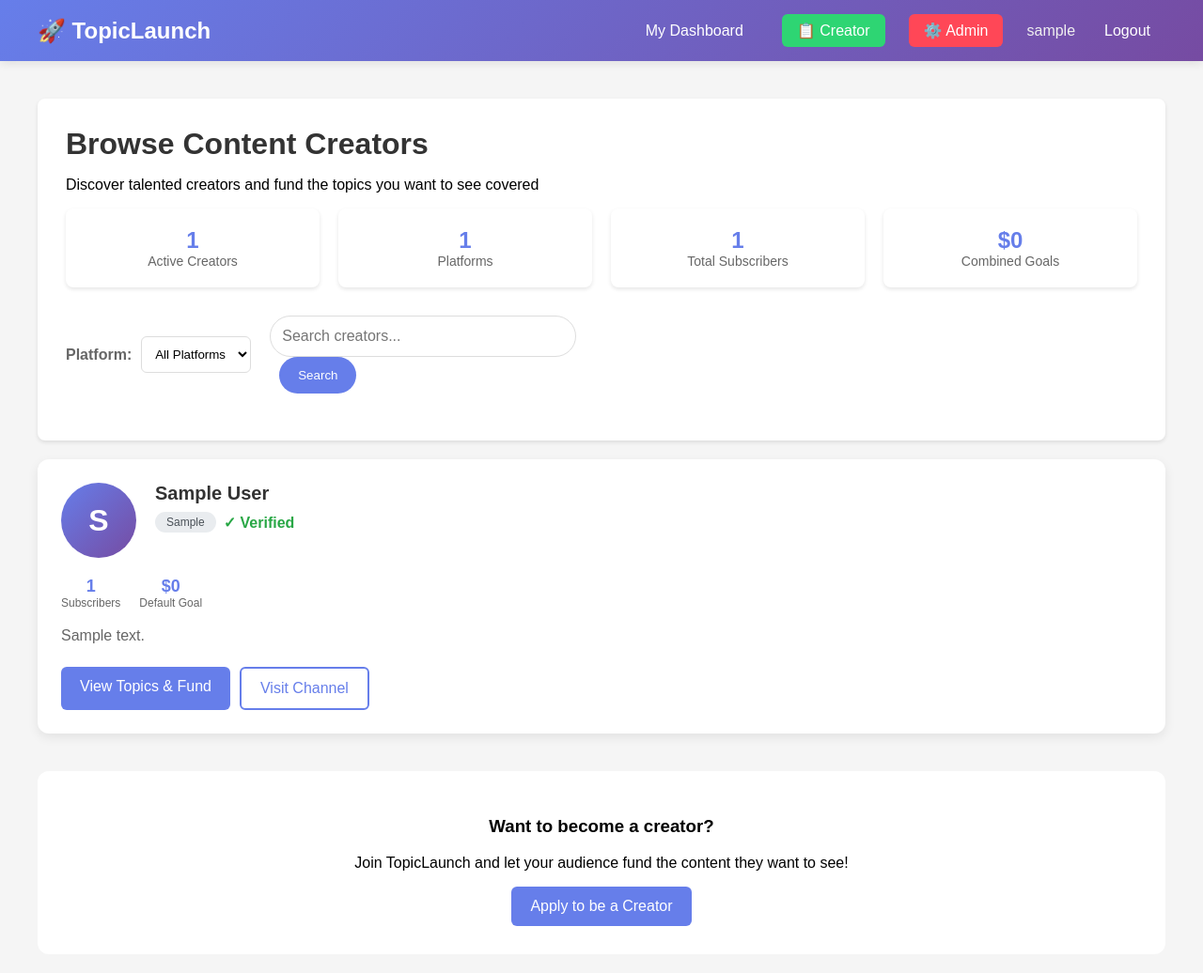
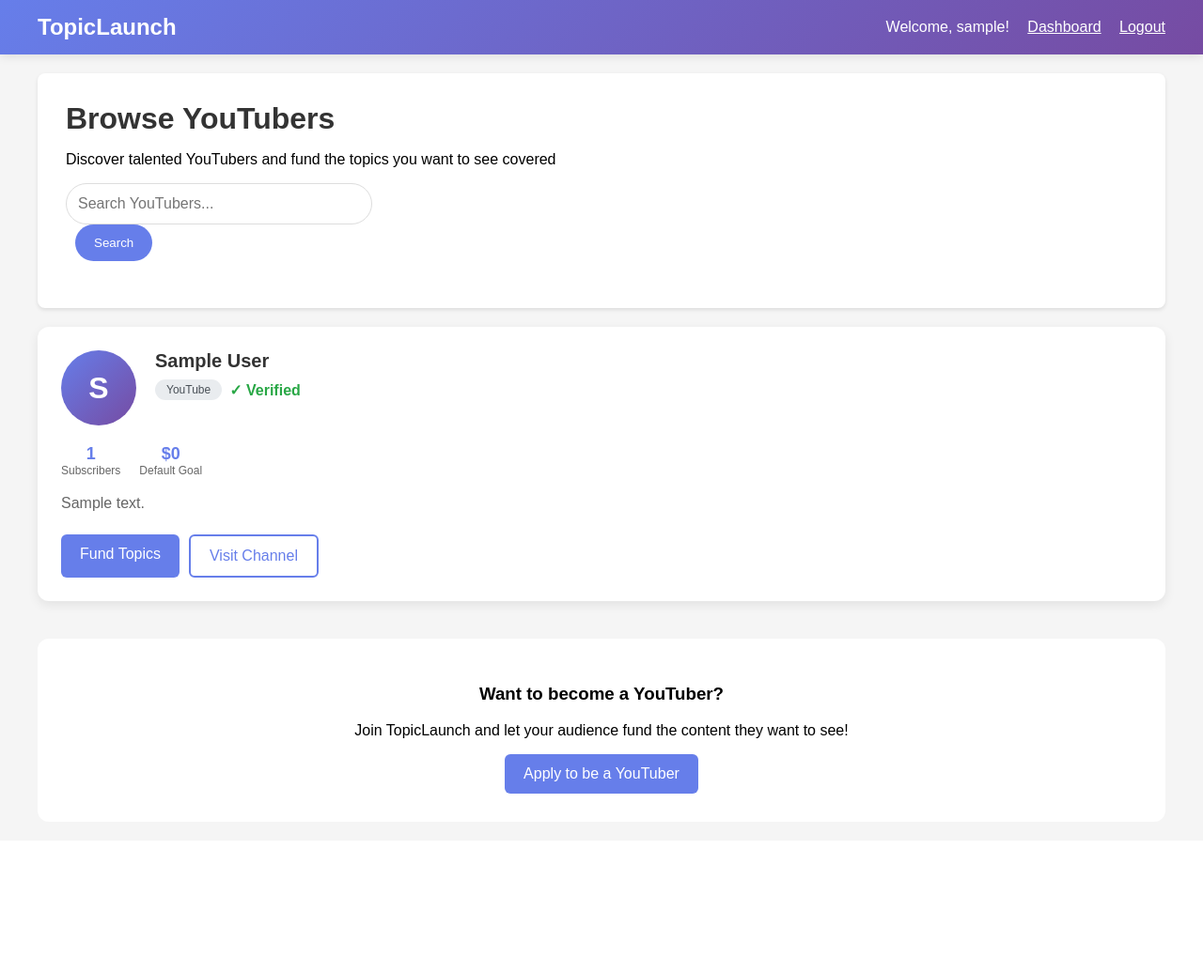
Before and after one commit to jaylenmareko/topic-funding, a PHP site: page /creators/index.php in a window 1280 px wide. Shown: the whole page at 94% size. After the commit the page ends 845 px from the top, so only its background shows below. Run offline with PHP 8.4, Linux system fonts and the light colour scheme; the visitor is signed in with stand-in values (Sample User, id 1); tables that the repository leaves empty or names only in its code hold one stand-in row (values such as "Sample post").

Commit message:
Update index.php

```diff
--- a/creators/index.php
+++ b/creators/index.php
@@ -1,8 +1,7 @@
 <?php
-// creators/index.php - Browse creators with simplified navigation
+// creators/index.php - Simplified browse creators page
 session_start();
 require_once '../config/database.php';
-require_once '../config/navigation.php';
 
 try {
     $helper = new DatabaseHelper();
@@ -13,41 +12,100 @@ try {
 
 // Simple search functionality
 $search = isset($_GET['search']) ? trim($_GET['search']) : '';
-$platform_filter = isset($_GET['platform']) ? $_GET['platform'] : 'all';
 
-if ($search || $platform_filter !== 'all') {
-    $creators = array_filter($creators, function($creator) use ($search, $platform_filter) {
-        $matches_search = empty($search) ||
-                         stripos($creator->display_name, $search) !== false ||
-                         stripos($creator->bio, $search) !== false;
-
-        $matches_platform = $platform_filter === 'all' ||
-                           $creator->platform_type === $platform_filter;
-
-        return $matches_search && $matches_platform;
+if ($search) {
+    $creators = array_filter($creators, function($creator) use ($search) {
+        return stripos($creator->display_name, $search) !== false ||
+               stripos($creator->bio, $search) !== false;
     });
 }
 
-// Get unique platforms for filter
-$platforms = array_unique(array_column($creators, 'platform_type'));
+// Handle login form
+$login_error = '';
+if ($_POST && isset($_POST['email']) && isset($_POST['password'])) {
+    $email = trim($_POST['email']);
+    $password = $_POST['password'];
+
+    if (!empty($email) && !empty($password)) {
+        $db = new Database();
+        $db->query('SELECT * FROM users WHERE email = :email AND is_active = 1');
+        $db->bind(':email', $email);
+        $user = $db->single();
+
+        if ($user && password_verify($password, $user->password_hash)) {
+            $_SESSION['user_id'] = $user->id;
+            $_SESSION['username'] = $user->username;
+            $_SESSION['full_name'] = $user->full_name;
+            $_SESSION['email'] = $user->email;
+            session_regenerate_id(true);
+            header('Location: ' . $_SERVER['REQUEST_URI']);
+            exit;
+        } else {
+            $login_error = 'Invalid email or password';
+        }
+    }
+}
 ?>
 <!DOCTYPE html>
 <html>
 <head>
-    <title>Browse Creators - TopicLaunch</title>
+    <title>Browse YouTubers - TopicLaunch</title>
     <meta name="viewport" content="width=device-width, initial-scale=1.0">
     <style>
         body { font-family: Arial, sans-serif; margin: 0; padding: 0; background: #f5f5f5; }
+
+        /* Navigation */
+        .topiclaunch-nav {
+            background: linear-gradient(135deg, #667eea 0%, #764ba2 100%);
+            padding: 15px 0;
+            box-shadow: 0 2px 10px rgba(0,0,0,0.1);
+        }
+        .nav-container {
+            max-width: 1200px;
+            margin: 0 auto;
+            display: flex;
+            justify-content: space-between;
+            align-items: center;
+            padding: 0 20px;
+        }
+        .nav-logo {
+            font-size: 24px;
+            font-weight: bold;
+            color: white;
+            text-decoration: none;
+        }
+        .login-form {
+            display: flex;
+            align-items: center;
+            gap: 10px;
+        }
+        .login-input {
+            padding: 8px 12px;
+            border: none;
+            border-radius: 4px;
+            font-size: 14px;
+        }
+        .login-btn {
+            background: white;
+            color: #667eea;
+            padding: 8px 16px;
+            border: none;
+            border-radius: 4px;
+            cursor: pointer;
+            font-weight: bold;
+        }
+        .login-btn:hover { background: #f0f0f0; }
+        .login-error { color: #ff6b6b; font-size: 12px; margin-left: 10px; }
+
         .container { max-width: 1200px; margin: 0 auto; padding: 20px; }
         .header { background: white; padding: 30px; border-radius: 8px; margin-bottom: 20px; box-shadow: 0 2px 4px rgba(0,0,0,0.1); }
         .header h1 { margin: 0 0 15px 0; color: #333; }
+
         .filters { display: flex; gap: 20px; align-items: center; flex-wrap: wrap; margin-bottom: 20px; }
-        .filter-section { display: flex; gap: 10px; align-items: center; }
-        .filter-label { font-weight: bold; color: #666; }
-        .filter-select { padding: 10px; border: 1px solid #ddd; border-radius: 6px; background: white; }
         .search-box { flex: 1; max-width: 300px; }
         .search-box input { width: 100%; padding: 12px; border: 1px solid #ddd; border-radius: 25px; font-size: 16px; }
         .search-box button { background: #667eea; color: white; padding: 12px 20px; border: none; border-radius: 25px; margin-left: 10px; cursor: pointer; }
+
         .creator-grid { display: grid; grid-template-columns: repeat(auto-fit, minmax(380px, 1fr)); gap: 25px; }
         .creator-card { background: white; padding: 25px; border-radius: 12px; box-shadow: 0 4px 12px rgba(0,0,0,0.08); transition: transform 0.3s, box-shadow 0.3s; }
         .creator-card:hover { transform: translateY(-3px); box-shadow: 0 8px 20px rgba(0,0,0,0.15); }
@@ -68,10 +126,6 @@ $platforms = array_unique(array_column($creators, 'platform_type'));
         .btn-outline { background: transparent; color: #667eea; border: 2px solid #667eea; }
         .btn-outline:hover { background: #667eea; color: white; }
         .empty-state { text-align: center; color: #666; padding: 60px 20px; background: white; border-radius: 12px; }
-        .stats-summary { display: grid; grid-template-columns: repeat(auto-fit, minmax(150px, 1fr)); gap: 20px; margin-bottom: 30px; }
-        .summary-card { background: white; padding: 20px; border-radius: 8px; text-align: center; box-shadow: 0 2px 4px rgba(0,0,0,0.1); }
-        .summary-number { font-size: 24px; font-weight: bold; color: #667eea; }
-        .summary-label { color: #666; font-size: 14px; }
         .featured-badge { background: linear-gradient(45deg, #feca57, #ff9ff3); color: white; padding: 4px 8px; border-radius: 12px; font-size: 11px; margin-left: 10px; }
 
         @media (max-width: 768px) {
@@ -80,87 +134,72 @@ $platforms = array_unique(array_column($creators, 'platform_type'));
             .creator-header { flex-direction: column; text-align: center; }
             .filters { flex-direction: column; align-items: stretch; }
             .search-box { max-width: none; }
+            .login-form { flex-direction: column; gap: 5px; }
+            .nav-container { flex-direction: column; gap: 15px; }
         }
     </style>
 </head>
 <body>
-    <?php renderNavigation('browse_creators'); ?>
+    <!-- Navigation -->
+    <nav class="topiclaunch-nav">
+        <div class="nav-container">
+            <a href="../index.php" class="nav-logo">TopicLaunch</a>
+
+            <?php if (!isset($_SESSION['user_id'])): ?>
+                <form method="POST" class="login-form">
+                    <input type="email" name="email" placeholder="Email" class="login-input" required>
+                    <input type="password" name="password" placeholder="Password" class="login-input" required>
+                    <button type="submit" class="login-btn">Login</button>
+                    <?php if ($login_error): ?>
+                        <span class="login-error"><?php echo htmlspecialchars($login_error); ?></span>
+                    <?php endif; ?>
+                </form>
+            <?php else: ?>
+                <div style="color: white;">
+                    Welcome, <?php echo htmlspecialchars($_SESSION['username']); ?>!
+                    <a href="../dashboard/index.php" style="color: white; margin-left: 15px;">Dashboard</a>
+                    <a href="../auth/logout.php" style="color: white; margin-left: 15px;">Logout</a>
+                </div>
+            <?php endif; ?>
+        </div>
+    </nav>
 
     <div class="container">
         <div class="header">
-            <h1>Browse Content Creators</h1>
-            <p>Discover talented creators and fund the topics you want to see covered</p>
+            <h1>Browse YouTubers</h1>
+            <p>Discover talented YouTubers and fund the topics you want to see covered</p>
 
-            <!-- Summary Stats -->
-            <div class="stats-summary">
-                <div class="summary-card">
-                    <div class="summary-number"><?php echo count($creators); ?></div>
-                    <div class="summary-label">Active Creators</div>
-                </div>
-                <div class="summary-card">
-                    <div class="summary-number"><?php echo count($platforms); ?></div>
-                    <div class="summary-label">Platforms</div>
-                </div>
-                <div class="summary-card">
-                    <div class="summary-number"><?php echo number_format(array_sum(array_column($creators, 'subscriber_count'))); ?></div>
-                    <div class="summary-label">Total Subscribers</div>
-                </div>
-                <div class="summary-card">
-                    <div class="summary-number">$<?php echo number_format(array_sum(array_column($creators, 'default_funding_threshold')), 0); ?></div>
-                    <div class="summary-label">Combined Goals</div>
-                </div>
-            </div>
-
-            <!-- Filters -->
+            <!-- Search -->
             <div class="filters">
-                <div class="filter-section">
-                    <span class="filter-label">Platform:</span>
-                    <select class="filter-select" onchange="updateFilters()">
-                        <option value="all" <?php echo $platform_filter === 'all' ? 'selected' : ''; ?>>All Platforms</option>
-                        <?php foreach ($platforms as $platform): ?>
-                            <option value="<?php echo htmlspecialchars($platform); ?>"
-                                    <?php echo $platform_filter === $platform ? 'selected' : ''; ?>>
-                                <?php echo ucfirst($platform); ?>
-                            </option>
-                        <?php endforeach; ?>
-                    </select>
-                </div>
-
                 <form method="GET" class="search-box">
-                    <input type="hidden" name="platform" value="<?php echo htmlspecialchars($platform_filter); ?>">
-                    <input type="text" name="search" placeholder="Search creators..."
+                    <input type="text" name="search" placeholder="Search YouTubers..."
                            value="<?php echo htmlspecialchars($search); ?>">
                     <button type="submit">Search</button>
                 </form>
 
-                <?php if ($search || $platform_filter !== 'all'): ?>
-                    <a href="index.php" class="btn btn-outline">Clear Filters</a>
+                <?php if ($search): ?>
+                    <a href="index.php" style="background: #6c757d; color: white; padding: 12px 20px; text-decoration: none; border-radius: 25px;">Clear Search</a>
                 <?php endif; ?>
             </div>
         </div>
 
-        <?php if ($search || $platform_filter !== 'all'): ?>
+        <?php if ($search): ?>
             <div style="margin-bottom: 20px; color: #666;">
-                <?php if ($search): ?>
-                    Search results for "<strong><?php echo htmlspecialchars($search); ?></strong>"
-                <?php endif; ?>
-                <?php if ($platform_filter !== 'all'): ?>
-                    • Filtered by <strong><?php echo ucfirst($platform_filter); ?></strong>
-                <?php endif; ?>
-                • <strong><?php echo count($creators); ?></strong> creators found
+                Search results for "<strong><?php echo htmlspecialchars($search); ?></strong>" •
+                <strong><?php echo count($creators); ?></strong> YouTubers found
             </div>
         <?php endif; ?>
 
         <?php if (empty($creators)): ?>
             <div class="empty-state">
-                <?php if ($search || $platform_filter !== 'all'): ?>
-                    <h3>No creators found</h3>
-                    <p>No creators match your search criteria</p>
-                    <a href="index.php" class="btn">View All Creators</a>
+                <?php if ($search): ?>
+                    <h3>No YouTubers found</h3>
+                    <p>No YouTubers match your search criteria</p>
+                    <a href="index.php" class="btn">View All YouTubers</a>
                 <?php else: ?>
-                    <h3>No creators yet</h3>
-                    <p>Be the first to join as a creator!</p>
-                    <a href="apply.php" class="btn">Apply to be a Creator</a>
+                    <h3>No YouTubers yet</h3>
+                    <p>Be the first to join as a YouTuber!</p>
+                    <a href="apply.php" class="btn">Apply to be a YouTuber</a>
                 <?php endif; ?>
             </div>
         <?php else: ?>
@@ -184,7 +223,7 @@ $platforms = array_unique(array_column($creators, 'platform_type'));
                                     <?php endif; ?>
                                 </h3>
                                 <div class="creator-badges">
-                                    <span class="platform-badge"><?php echo ucfirst($creator->platform_type); ?></span>
+                                    <span class="platform-badge">YouTube</span>
                                     <?php if ($creator->is_verified): ?>
                                         <span class="verified-badge">✓ Verified</span>
                                     <?php endif; ?>
@@ -209,7 +248,7 @@ $platforms = array_unique(array_column($creators, 'platform_type'));
 
                         <div class="creator-actions">
                             <?php if (isset($_SESSION['user_id'])): ?>
-                                <a href="profile.php?id=<?php echo $creator->id; ?>" class="btn">View Topics & Fund</a>
+                                <a href="profile.php?id=<?php echo $creator->id; ?>" class="btn">Fund Topics</a>
                                 <?php if ($creator->platform_url): ?>
                                     <a href="<?php echo htmlspecialchars($creator->platform_url); ?>" target="_blank" class="btn btn-outline">Visit Channel</a>
                                 <?php endif; ?>
@@ -223,28 +262,15 @@ $platforms = array_unique(array_column($creators, 'platform_type'));
 
             <!-- Call to Action -->
             <div style="text-align: center; margin-top: 40px; padding: 30px; background: white; border-radius: 12px;">
-                <h3>Want to become a creator?</h3>
+                <h3>Want to become a YouTuber?</h3>
                 <p>Join TopicLaunch and let your audience fund the content they want to see!</p>
                 <?php if (isset($_SESSION['user_id'])): ?>
-                    <a href="apply.php" class="btn">Apply to be a Creator</a>
+                    <a href="apply.php" class="btn">Apply to be a YouTuber</a>
                 <?php else: ?>
                     <a href="../auth/register.php" class="btn">Get Started</a>
                 <?php endif; ?>
             </div>
         <?php endif; ?>
     </div>
-
-    <script>
-    function updateFilters() {
-        const platform = document.querySelector('.filter-select').value;
-        const search = new URLSearchParams(window.location.search).get('search') || '';
-
-        const url = new URL(window.location);
-        url.searchParams.set('platform', platform);
-        if (search) url.searchParams.set('search', search);
-
-        window.location.href = url.toString();
-    }
-    </script>
 </body>
 </html>
```
